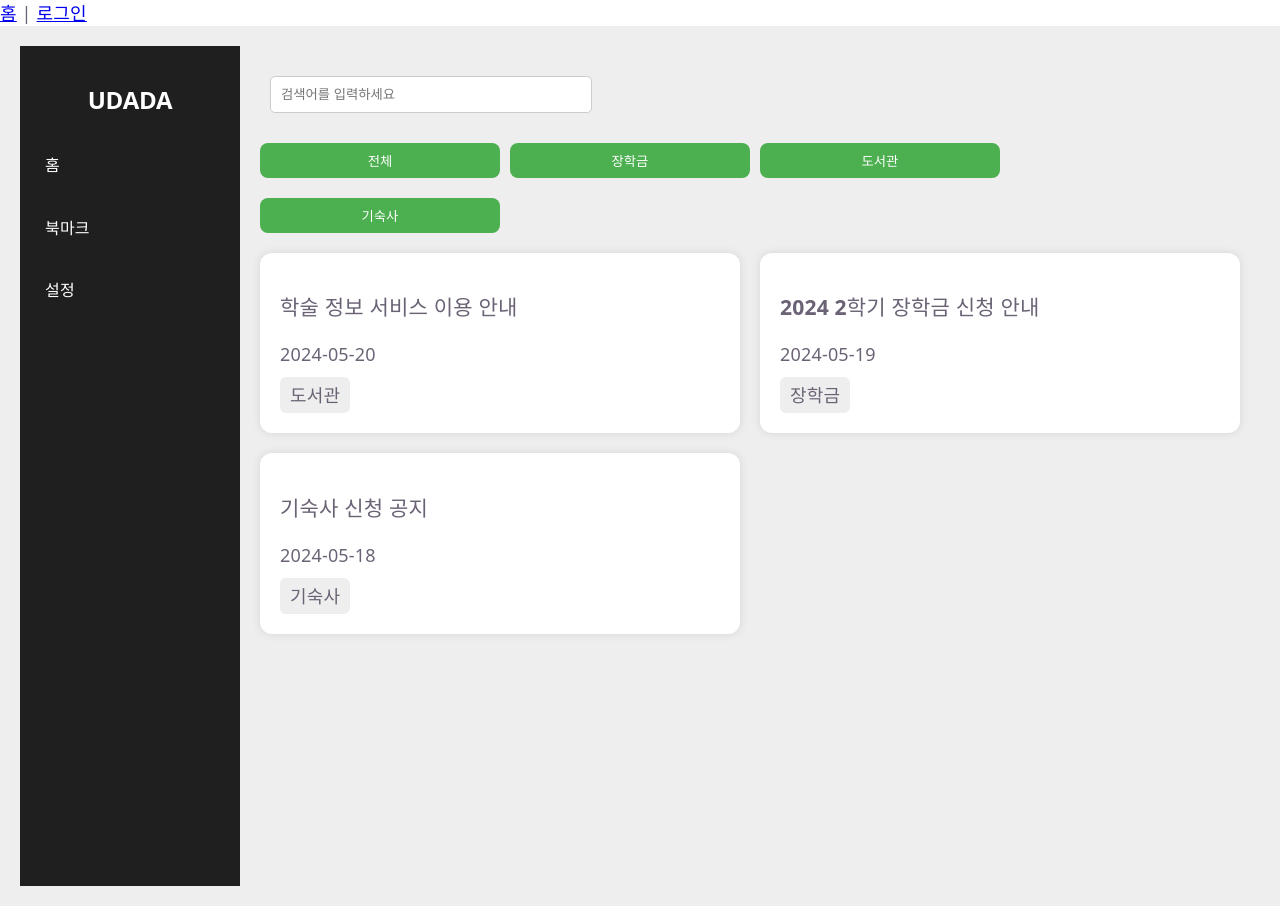
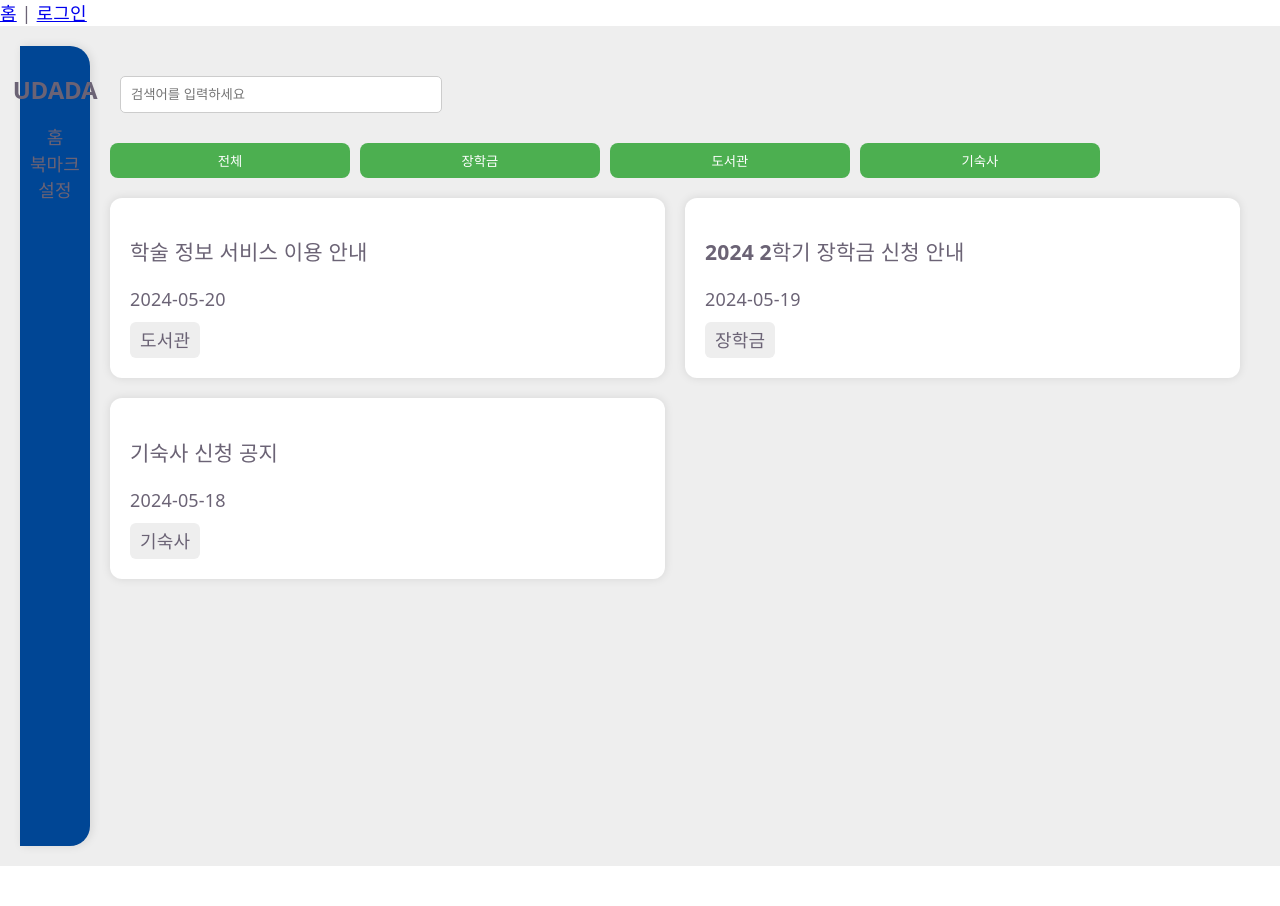
Before and after one commit to pknu-wap/Udada, a React (Vite) app in the folder client/: page / in a window 1280 px wide. After the commit the page ends 866 px from the top, so only its background shows below. Built offline with nearby package versions, Linux system fonts and the light colour scheme.

Commit message:
feat: sidebar css 수정

```diff
--- a/client/src/components/Sidebar.css
+++ b/client/src/components/Sidebar.css
@@ -1,19 +1,66 @@
+/* sidebar.css */
 .sidebar {
-  width: 220px;
+  width: 70px;
   height: 100vh;
-  background-color: #1f1f1f;
-  color: white;
+  background-color: #004695;
   display: flex;
   flex-direction: column;
-  padding-top: 40px;
+  align-items: center;
+  padding: 30px 0;
+  box-sizing: border-box;
+  border-top-right-radius: 20px;
+  border-bottom-right-radius: 20px;
+  box-shadow: 2px 0 10px rgba(0, 0, 0, 0.1);
 }
 
-.menu {
-  padding: 18px 25px;
-  font-size: 16px;
-  transition: 0.2s;
+/* 상단그룹 */
+.sidebar-menu-group {
+  display: flex;
+  flex-direction: column;
+  align-items: center;
+  width: 100%;
+  gap: 20px; /* 아이콘 사이의 간격 */
 }
 
-.menu:hover {
-  background-color: #333;
+/* 하단 설정 아이콘을 맨 아래로 밀어내기 위한 클래스 */
+.sidebar-bottom {
+  margin-top: auto;
+  margin-bottom: 20px;
 }
+
+/* svg 아이콘 영역 */
+.menu-item {
+  width: 48px;
+  height: 48px;
+  display: flex;
+  justify-content: center;
+  align-items: center;
+  border-radius: 12px; /* 둥근 사각형 */
+  cursor: pointer;
+  transition: all 0.2s ease;
+  color: rgba(255, 255, 255, 0.7);
+  text-decoration: none;
+}
+
+/* 커서 올릴때 네모 */
+.menu-item:hover {
+  background-color: rgba(255, 255, 255, 0.2);
+  color: #ffffff;
+}
+
+/* 네모고정 */
+.menu-item.active {
+  background-color: rgba(255, 255, 255, 0.2);
+  color: #ffffff;
+}
+
+/* 홈전용 네모 */
+.menu-item.home-btn:active {
+  background-color: transparent;
+}
+/* SVG 아이콘 크기 제어 (내부에 들어갈 아이콘) */
+.menu-item svg {
+  width: 24px;
+  height: 24px;
+  fill: currentColor;
+}
--- a/client/src/components/Sidebar.jsx
+++ b/client/src/components/Sidebar.jsx
@@ -1,3 +1,5 @@
+import React from "react";
+import { Link, NavLink } from "react-router-dom";
 import "./Sidebar.css";
 
 export default function Sidebar() {
```
